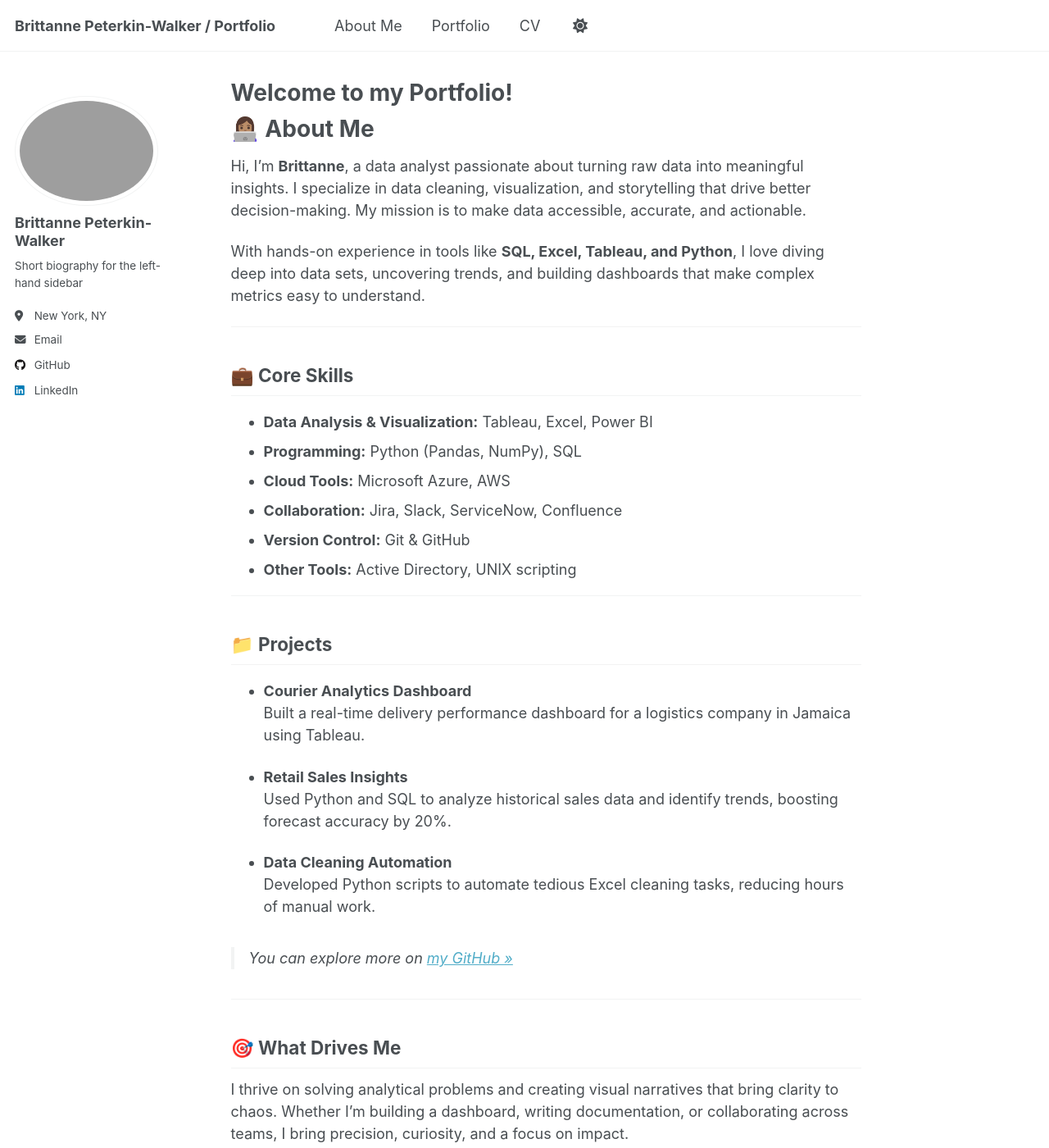
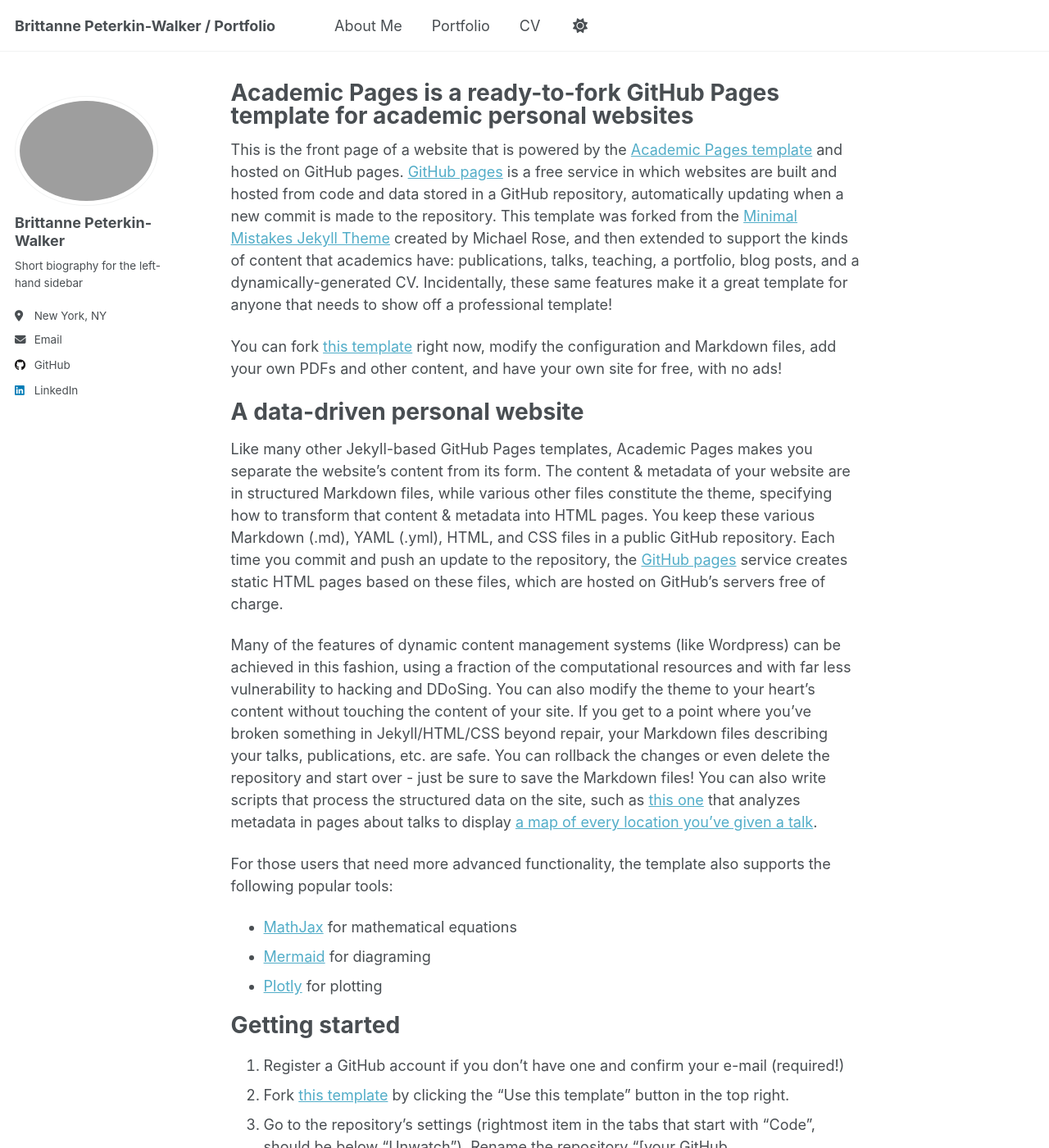
Before and after one commit to brittannep/brittannep.github.io, a Jekyll site: the page built from _pages/about.md, in a window 1280 px wide and 1400 px high. Shown: the whole window at 82% size. Built offline with Jekyll 4.4.1, drawn with Linux system fonts in a browser that asks for light colours; some of the changed text lies outside the part shown.

Commit message:
Update about.md

```diff
--- a/_pages/about.md
+++ b/_pages/about.md
@@ -1,59 +1,56 @@
 ---
 permalink: /
-title: "Welcome to my Portfolio!"
+title: "Academic Pages is a ready-to-fork GitHub Pages template for academic personal websites"
 author_profile: true
 redirect_from:
-  - /Publications/
-  - /publications.html
+  - /about/
+  - /about.html
 ---
 
-# 👩🏽‍💻 About Me
+This is the front page of a website that is powered by the [Academic Pages template](https://github.com/academicpages/academicpages.github.io) and hosted on GitHub pages. [GitHub pages](https://pages.github.com) is a free service in which websites are built and hosted from code and data stored in a GitHub repository, automatically updating when a new commit is made to the repository. This template was forked from the [Minimal Mistakes Jekyll Theme](https://mmistakes.github.io/minimal-mistakes/) created by Michael Rose, and then extended to support the kinds of content that academics have: publications, talks, teaching, a portfolio, blog posts, and a dynamically-generated CV. Incidentally, these same features make it a great template for anyone that needs to show off a professional template!
 
-Hi, I’m **Brittanne**, a data analyst passionate about turning raw data into meaningful insights. I specialize in data cleaning, visualization, and storytelling that drive better decision-making. My mission is to make data accessible, accurate, and actionable.
+ You can fork [this template](https://github.com/academicpages/academicpages.github.io) right now, modify the configuration and Markdown files, add your own PDFs and other content, and have your own site for free, with no ads!
 
-With hands-on experience in tools like **SQL, Excel, Tableau, and Python**, I love diving deep into data sets, uncovering trends, and building dashboards that make complex metrics easy to understand.
+A data-driven personal website
+======
+Like many other Jekyll-based GitHub Pages templates, Academic Pages makes you separate the website's content from its form. The content & metadata of your website are in structured Markdown files, while various other files constitute the theme, specifying how to transform that content & metadata into HTML pages. You keep these various Markdown (.md), YAML (.yml), HTML, and CSS files in a public GitHub repository. Each time you commit and push an update to the repository, the [GitHub pages](https://pages.github.com/) service creates static HTML pages based on these files, which are hosted on GitHub's servers free of charge.
 
----
+Many of the features of dynamic content management systems (like Wordpress) can be achieved in this fashion, using a fraction of the computational resources and with far less vulnerability to hacking and DDoSing. You can also modify the theme to your heart's content without touching the content of your site. If you get to a point where you've broken something in Jekyll/HTML/CSS beyond repair, your Markdown files describing your talks, publications, etc. are safe. You can rollback the changes or even delete the repository and start over - just be sure to save the Markdown files! You can also write scripts that process the structured data on the site, such as [this one](https://github.com/academicpages/academicpages.github.io/blob/master/talkmap.ipynb) that analyzes metadata in pages about talks to display [a map of every location you've given a talk](https://academicpages.github.io/talkmap.html).
 
-## 💼 Core Skills
+For those users that need more advanced functionality, the template also supports the following popular tools:
+- [MathJax](https://www.mathjax.org/) for mathematical equations
+- [Mermaid](https://mermaid.js.org/) for diagraming
+- [Plotly](https://plotly.com/javascript/) for plotting
 
-- **Data Analysis & Visualization:** Tableau, Excel, Power BI
-- **Programming:** Python (Pandas, NumPy), SQL
-- **Cloud Tools:** Microsoft Azure, AWS
-- **Collaboration:** Jira, Slack, ServiceNow, Confluence
-- **Version Control:** Git & GitHub
-- **Other Tools:** Active Directory, UNIX scripting
+Getting started
+======
+1. Register a GitHub account if you don't have one and confirm your e-mail (required!)
+1. Fork [this template](https://github.com/academicpages/academicpages.github.io) by clicking the "Use this template" button in the top right.
+1. Go to the repository's settings (rightmost item in the tabs that start with "Code", should be below "Unwatch"). Rename the repository "[your GitHub username].github.io", which will also be your website's URL.
+1. Set site-wide configuration and create content & metadata (see below -- also see [this set of diffs](http://archive.is/3TPas) showing what files were changed to set up [an example site](https://getorg-testacct.github.io) for a user with the username "getorg-testacct")
+1. Upload any files (like PDFs, .zip files, etc.) to the files/ directory. They will appear at https://[your GitHub username].github.io/files/example.pdf.
+1. Check status by going to the repository settings, in the "GitHub pages" section
 
----
+Site-wide configuration
+------
+The main configuration file for the site is in the base directory in [_config.yml](https://github.com/academicpages/academicpages.github.io/blob/master/_config.yml), which defines the content in the sidebars and other site-wide features. You will need to replace the default variables with ones about yourself and your site's github repository. The configuration file for the top menu is in [_data/navigation.yml](https://github.com/academicpages/academicpages.github.io/blob/master/_data/navigation.yml). For example, if you don't have a portfolio or blog posts, you can remove those items from that navigation.yml file to remove them from the header.
 
-## 📁 Projects
+Create content & metadata
+------
+For site content, there is one Markdown file for each type of content, which are stored in directories like _publications, _talks, _posts, _teaching, or _pages. For example, each talk is a Markdown file in the [_talks directory](https://github.com/academicpages/academicpages.github.io/tree/master/_talks). At the top of each Markdown file is structured data in YAML about the talk, which the theme will parse to do lots of cool stuff. The same structured data about a talk is used to generate the list of talks on the [Talks page](https://academicpages.github.io/talks), each [individual page](https://academicpages.github.io/talks/2012-03-01-talk-1) for specific talks, the talks section for the [CV page](https://academicpages.github.io/cv), and the [map of places you've given a talk](https://academicpages.github.io/talkmap.html) (if you run this [python file](https://github.com/academicpages/academicpages.github.io/blob/master/talkmap.py) or [Jupyter notebook](https://github.com/academicpages/academicpages.github.io/blob/master/talkmap.ipynb), which creates the HTML for the map based on the contents of the _talks directory).
 
-- **Courier Analytics Dashboard**
-  Built a real-time delivery performance dashboard for a logistics company in Jamaica using Tableau.
+**Markdown generator**
 
-- **Retail Sales Insights**
-  Used Python and SQL to analyze historical sales data and identify trends, boosting forecast accuracy by 20%.
+The repository includes [a set of Jupyter notebooks](https://github.com/academicpages/academicpages.github.io/tree/master/markdown_generator
+) that converts a CSV containing structured data about talks or presentations into individual Markdown files that will be properly formatted for the Academic Pages template. The sample CSVs in that directory are the ones I used to create my own personal website at stuartgeiger.com. My usual workflow is that I keep a spreadsheet of my publications and talks, then run the code in these notebooks to generate the Markdown files, then commit and push them to the GitHub repository.
 
-- **Data Cleaning Automation**
-  Developed Python scripts to automate tedious Excel cleaning tasks, reducing hours of manual work.
+How to edit your site's GitHub repository
+------
+Many people use a git client to create files on their local computer and then push them to GitHub's servers. If you are not familiar with git, you can directly edit these configuration and Markdown files directly in the github.com interface. Navigate to a file (like [this one](https://github.com/academicpages/academicpages.github.io/blob/master/_talks/2012-03-01-talk-1.md) and click the pencil icon in the top right of the content preview (to the right of the "Raw | Blame | History" buttons). You can delete a file by clicking the trashcan icon to the right of the pencil icon. You can also create new files or upload files by navigating to a directory and clicking the "Create new file" or "Upload files" buttons.
 
-> You can explore more on [my GitHub »](https://github.com/brittannep)
+Example: editing a Markdown file for a talk
+![Editing a Markdown file for a talk](/images/editing-talk.png)
 
----
-
-## 🎯 What Drives Me
-
-I thrive on solving analytical problems and creating visual narratives that bring clarity to chaos. Whether I’m building a dashboard, writing documentation, or collaborating across teams, I bring precision, curiosity, and a focus on impact.
-
----
-
-## 📬 Let’s Connect
-
-- [View my CV](/cv/)
-- [GitHub](https://github.com/brittannep)
-- [Email](mailto:your@email.com)
-
----
-
-> _"Without data, you're just another person with an opinion."_
-> — W. Edwards Deming
+For more info
+------
+More info about configuring Academic Pages can be found in [the guide](https://academicpages.github.io/markdown/), the [growing wiki](https://github.com/academicpages/academicpages.github.io/wiki), and you can always [ask a question on GitHub](https://github.com/academicpages/academicpages.github.io/discussions). The [guides for the Minimal Mistakes theme](https://mmistakes.github.io/minimal-mistakes/docs/configuration/) (which this theme was forked from) might also be helpful.
```
